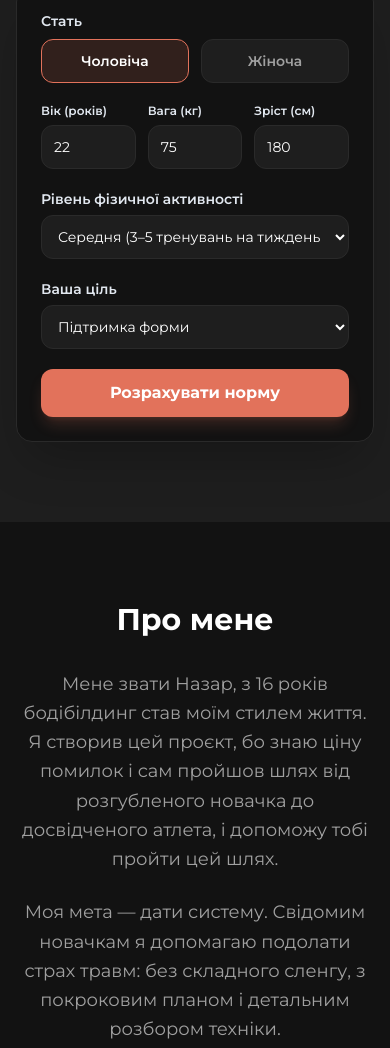
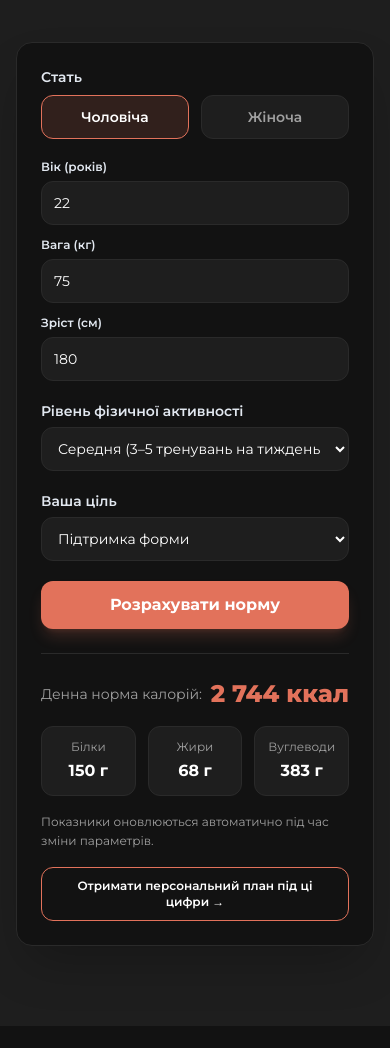
Before and after one commit to Nazar-Chepil/nazar-coaching, a plain HTML site: page index.html in a window 390 px wide. Shown: the part 2574-3622 px from the top of the page. Drawn offline with nearby package versions, Linux system fonts and the light colour scheme; some packages are replaced by stand-ins of ours; a script that the page names is missing.

Commit message:
Додано калькулятор БЖУ

```diff
--- /dev/null
+++ b/assets/js/calculator.js
@@ -0,0 +1,278 @@
+(() => {
+  "use strict";
+
+  // 1. КОНФІГУРАЦІЯ ОБМЕЖЕНЬ (Defensive Bounds)
+  const INPUT_RULES = {
+    age: {
+      min: 14,
+      max: 90,
+      integerOnly: true,
+      emptyMsg: "Вкажіть ваш вік.",
+      rangeMsg: "Вік має бути від 14 до 90 років.",
+      intMsg: "Введіть ціле число років.",
+    },
+    weight: {
+      min: 35,
+      max: 220,
+      integerOnly: false,
+      emptyMsg: "Вкажіть вашу вагу.",
+      rangeMsg: "Вага має бути від 35 до 220 кг.",
+      intMsg: "",
+    },
+    height: {
+      min: 130,
+      max: 230,
+      integerOnly: true,
+      emptyMsg: "Вкажіть ваш зріст.",
+      rangeMsg: "Зріст має бути від 130 до 230 см.",
+      intMsg: "Введіть ціле число в см.",
+    },
+  };
+
+  // Білі списки для захисту від підміни значень через DevTools
+  const ALLOWED_GENDERS = new Set(["male", "female"]);
+  const ALLOWED_ACTIVITIES = new Set([1.2, 1.375, 1.55, 1.725]);
+  const GOAL_FACTORS = {
+    cut: 0.85,
+    maintain: 1.0,
+    bulk: 1.15,
+  };
+
+  // 2. ПОШУК DOM-ЕЛЕМЕНТІВ
+  const dom = {
+    form: document.getElementById("bjuForm"),
+    genderRadios: document.querySelectorAll('input[name="gender"]'),
+    age: document.getElementById("bjuAge"),
+    weight: document.getElementById("bjuWeight"),
+    height: document.getElementById("bjuHeight"),
+    activity: document.getElementById("bjuActivity"),
+    goal: document.getElementById("bjuGoal"),
+    errGender: document.getElementById("bjuGenderError"),
+    errAge: document.getElementById("bjuAgeError"),
+    errWeight: document.getElementById("bjuWeightError"),
+    errHeight: document.getElementById("bjuHeightError"),
+    errActivity: document.getElementById("bjuActivityError"),
+    errGoal: document.getElementById("bjuGoalError"),
+    resCalories: document.getElementById("resCalories"),
+    resProtein: document.getElementById("resProtein"),
+    resFats: document.getElementById("resFats"),
+    resCarbs: document.getElementById("resCarbs"),
+    statusMsg: document.getElementById("bjuStatusMessage"),
+  };
+
+  // Fail-Safe перевірка: якщо якийсь елемент видалено з HTML — тихо виходимо без падіння
+  const hasMissingNodes =
+    !dom.form ||
+    dom.genderRadios.length === 0 ||
+    !dom.age ||
+    !dom.weight ||
+    !dom.height ||
+    !dom.activity ||
+    !dom.goal ||
+    !dom.errGender ||
+    !dom.errAge ||
+    !dom.errWeight ||
+    !dom.errHeight ||
+    !dom.errActivity ||
+    !dom.errGoal ||
+    !dom.resCalories ||
+    !dom.resProtein ||
+    !dom.resFats ||
+    !dom.resCarbs ||
+    !dom.statusMsg;
+
+  if (hasMissingNodes) {
+    console.warn(
+      "[BJU Calculator]: Один або кілька DOM-елементів не знайдено.",
+    );
+    return;
+  }
+
+  // 3. КЕРУВАННЯ UI-СТАНАМИ ПОМИЛОК
+  function toggleInputError(inputEl, errorEl, message) {
+    if (message) {
+      inputEl.classList.remove(
+        "border-brand-elevated",
+        "focus:border-brand-terracotta",
+      );
+      inputEl.classList.add("border-red-500", "focus:border-red-500");
+      inputEl.setAttribute("aria-invalid", "true");
+      errorEl.textContent = message;
+      errorEl.classList.remove("hidden");
+    } else {
+      inputEl.classList.remove("border-red-500", "focus:border-red-500");
+      inputEl.classList.add(
+        "border-brand-elevated",
+        "focus:border-brand-terracotta",
+      );
+      inputEl.setAttribute("aria-invalid", "false");
+      errorEl.textContent = "";
+      errorEl.classList.add("hidden");
+    }
+  }
+
+  function showBlockError(errorEl, message) {
+    if (message) {
+      errorEl.textContent = message;
+      errorEl.classList.remove("hidden");
+    } else {
+      errorEl.textContent = "";
+      errorEl.classList.add("hidden");
+    }
+  }
+
+  // Скидання цифр у безпечний стан при некоректному введенні (захист від NaN / мінусів)
+  function renderSafeFallback(warningText) {
+    dom.resCalories.textContent = "0 ккал";
+    dom.resProtein.textContent = "0 г";
+    dom.resFats.textContent = "0 г";
+    dom.resCarbs.textContent = "0 г";
+    dom.statusMsg.textContent = warningText;
+    dom.statusMsg.classList.remove("text-brand-muted");
+    dom.statusMsg.classList.add("text-red-400");
+  }
+
+  // 4. ВАЛІДАЦІЯ КОЖНОГО ТИПУ ВХІДНИХ ДАНИХ
+  function validateNumericInput(inputEl, errorEl, rule) {
+    const rawValue = inputEl.value.trim();
+
+    // Перевірка на порожній рядок (інакше Number("") дасть 0)
+    if (rawValue === "") {
+      toggleInputError(inputEl, errorEl, rule.emptyMsg);
+      return null;
+    }
+
+    const parsed = Number(rawValue);
+
+    // Перевірка на NaN та Infinity
+    if (Number.isNaN(parsed) || !Number.isFinite(parsed)) {
+      toggleInputError(inputEl, errorEl, "Введіть коректне число.");
+      return null;
+    }
+
+    // Перевірка на ціле число (для віку та зросту)
+    if (rule.integerOnly && !Number.isInteger(parsed)) {
+      toggleInputError(inputEl, errorEl, rule.intMsg);
+      return null;
+    }
+
+    // Перевірка меж [min; max] (відсікає від'ємні, нуль і надвеликі числа)
+    if (parsed < rule.min || parsed > rule.max) {
+      toggleInputError(inputEl, errorEl, rule.rangeMsg);
+      return null;
+    }
+
+    toggleInputError(inputEl, errorEl, null);
+    return parsed;
+  }
+
+  function getValidatedGender() {
+    const checkedRadio = Array.from(dom.genderRadios).find(
+      (radio) => radio.checked,
+    );
+    if (!checkedRadio || !ALLOWED_GENDERS.has(checkedRadio.value)) {
+      showBlockError(dom.errGender, "Оберіть стать зі списку.");
+      return null;
+    }
+    showBlockError(dom.errGender, null);
+    return checkedRadio.value;
+  }
+
+  // 5. ОСНОВНА БІЗНЕС-ЛОГІКА РОЗРАХУНКУ
+  function updateCalculator() {
+    const gender = getValidatedGender();
+    const age = validateNumericInput(dom.age, dom.errAge, INPUT_RULES.age);
+    const weight = validateNumericInput(
+      dom.weight,
+      dom.errWeight,
+      INPUT_RULES.weight,
+    );
+    const height = validateNumericInput(
+      dom.height,
+      dom.errHeight,
+      INPUT_RULES.height,
+    );
+
+    const activity = Number(dom.activity.value);
+    const isActivityValid = ALLOWED_ACTIVITIES.has(activity);
+    toggleInputError(
+      dom.activity,
+      dom.errActivity,
+      isActivityValid ? null : "Оберіть коректний рівень активності.",
+    );
+
+    const goal = dom.goal.value;
+    const isGoalValid = Object.prototype.hasOwnProperty.call(
+      GOAL_FACTORS,
+      goal,
+    );
+    toggleInputError(
+      dom.goal,
+      dom.errGoal,
+      isGoalValid ? null : "Оберіть коректну ціль.",
+    );
+
+    // Якщо хоча б одне поле невалідне — обчислення не виконуються
+    if (
+      gender === null ||
+      age === null ||
+      weight === null ||
+      height === null ||
+      !isActivityValid ||
+      !isGoalValid
+    ) {
+      renderSafeFallback(
+        "Виправте виділені червоним поля для розрахунку норми.",
+      );
+      return;
+    }
+
+    // Формула Міффліна — Сан-Жеора (Mifflin-St Jeor)
+    const genderConstant = gender === "male" ? 5 : -161;
+    const bmr = 10 * weight + 6.25 * height - 5 * age + genderConstant;
+    const tdee = bmr * activity;
+    const finalCalories = Math.max(1200, Math.round(tdee * GOAL_FACTORS[goal]));
+
+    // Розрахунок макронутрієнтів (БЖВ)
+    const proteinMultiplier = goal === "cut" ? 2.2 : 2.0;
+    const protein = Math.round(weight * proteinMultiplier);
+    const fats = Math.round(weight * 0.9);
+    const remainingCalories = Math.max(
+      160,
+      finalCalories - (protein * 4 + fats * 9),
+    );
+    const carbs = Math.round(remainingCalories / 4);
+
+    // Безпечне оновлення інтерфейсу через textContent
+    dom.resCalories.textContent = `${finalCalories.toLocaleString("uk-UA")} ккал`;
+    dom.resProtein.textContent = `${protein} г`;
+    dom.resFats.textContent = `${fats} г`;
+    dom.resCarbs.textContent = `${carbs} г`;
+
+    dom.statusMsg.textContent =
+      "Показники оновлюються автоматично під час зміни параметрів.";
+    dom.statusMsg.classList.remove("text-red-400");
+    dom.statusMsg.classList.add("text-brand-muted");
+  }
+
+  // 6. ПІДПИСКА НА ПОДІЇ (Live UX + захист від перезавантаження по submit)
+  [dom.age, dom.weight, dom.height].forEach((inputEl) => {
+    inputEl.addEventListener("input", updateCalculator);
+  });
+
+  [dom.activity, dom.goal].forEach((selectEl) => {
+    selectEl.addEventListener("change", updateCalculator);
+  });
+
+  dom.genderRadios.forEach((radio) => {
+    radio.addEventListener("change", updateCalculator);
+  });
+
+  dom.form.addEventListener("submit", (event) => {
+    event.preventDefault();
+    updateCalculator();
+  });
+
+  // Початковий розрахунок при відкритті сторінки
+  updateCalculator();
+})();
--- a/index.html
+++ b/index.html
@@ -190,7 +190,6 @@
               Натуральний фітнес-коучинг. Тільки наука, дисципліна та ваш
               результат.
             </h1>
-            <!-- Ось цей блок просто додається між h1 та p -->
             <div
               class="text-xl md:text-2xl font-bold text-brand-terracotta mb-6 min-h-[32px]"
             >
@@ -289,7 +288,7 @@
         </div>
       </section>
 
-      <!-- Відновлений Блок "Калькулятор БЖУ" -->
+      <!-- Оновлений Блок "Калькулятор БЖУ" з трирівневим захистом Edge Cases -->
       <section id="calculator" class="bg-brand-surface py-20 md:py-28">
         <div class="max-w-7xl mx-auto px-4 sm:px-6 lg:px-8">
           <div
@@ -301,16 +300,16 @@
               </h2>
               <p class="text-brand-muted text-lg">
                 Дізнайтеся орієнтовну кількість калорій та макронутрієнтів для
-                підтримки вашого організму
+                досягнення вашої цілі з миттєвим перерахунком.
               </p>
               <ul class="space-y-4 text-lg">
                 <li class="flex items-center gap-3">
                   <i class="fa-solid fa-check text-brand-terracotta"></i>
-                  Враховує ваш вік, зріст та вагу
+                  Враховує ваш вік, зріст, вагу та активність
                 </li>
                 <li class="flex items-center gap-3">
                   <i class="fa-solid fa-check text-brand-terracotta"></i>
-                  Базується на сучасних формулах (Mifflin-St Jeor)
+                  Базується на науковій формулі Mifflin-St Jeor
                 </li>
               </ul>
             </div>
@@ -319,13 +318,17 @@
             <div
               class="w-full p-6 sm:p-8 bg-brand-main border border-brand-elevated rounded-2xl shadow-2xl"
             >
-              <form id="bjuForm" class="space-y-5">
+              <form id="bjuForm" novalidate class="space-y-5">
                 <!-- Стать -->
                 <div>
                   <span class="block text-sm font-semibold text-slate-200 mb-2"
                     >Стать</span
                   >
-                  <div class="grid grid-cols-2 gap-3">
+                  <div
+                    class="grid grid-cols-2 gap-3"
+                    role="radiogroup"
+                    aria-label="Стать"
+                  >
                     <label class="cursor-pointer">
                       <input
                         type="radio"
@@ -354,10 +357,15 @@
                       </div>
                     </label>
                   </div>
+                  <p
+                    id="bjuGenderError"
+                    class="hidden mt-1.5 text-xs text-red-400"
+                    role="alert"
+                  ></p>
                 </div>
 
-                <!-- Вік, Вага, Зріст -->
-                <div class="grid grid-cols-3 gap-3">
+                <!-- Вік, Вага, Зріст (адаптивно 1 колонка на 320px, 3 колонки від sm) -->
+                <div class="grid grid-cols-1 sm:grid-cols-3 gap-3">
                   <div>
                     <label
                       for="bjuAge"
@@ -369,11 +377,20 @@
                       id="bjuAge"
                       min="14"
                       max="90"
+                      step="1"
                       value="22"
                       required
-                      class="w-full h-11 px-3 rounded-xl bg-brand-surface border border-brand-elevated text-white text-sm focus:outline-none focus:border-brand-terracotta"
+                      aria-describedby="bjuAgeError"
+                      aria-invalid="false"
+                      class="w-full h-11 px-3 rounded-xl bg-brand-surface border border-brand-elevated text-white text-sm transition-colors focus:outline-none focus:border-brand-terracotta"
                     />
+                    <p
+                      id="bjuAgeError"
+                      class="hidden mt-1 text-xs text-red-400 leading-tight"
+                      role="alert"
+                    ></p>
                   </div>
+
                   <div>
                     <label
                       for="bjuWeight"
@@ -385,11 +402,20 @@
                       id="bjuWeight"
                       min="35"
                       max="220"
+                      step="0.5"
                       value="75"
                       required
-                      class="w-full h-11 px-3 rounded-xl bg-brand-surface border border-brand-elevated text-white text-sm focus:outline-none focus:border-brand-terracotta"
+                      aria-describedby="bjuWeightError"
+                      aria-invalid="false"
+                      class="w-full h-11 px-3 rounded-xl bg-brand-surface border border-brand-elevated text-white text-sm transition-colors focus:outline-none focus:border-brand-terracotta"
                     />
+                    <p
+                      id="bjuWeightError"
+                      class="hidden mt-1 text-xs text-red-400 leading-tight"
+                      role="alert"
+                    ></p>
                   </div>
+
                   <div>
                     <label
                       for="bjuHeight"
@@ -401,10 +427,18 @@
                       id="bjuHeight"
                       min="130"
                       max="230"
+                      step="1"
                       value="180"
                       required
-                      class="w-full h-11 px-3 rounded-xl bg-brand-surface border border-brand-elevated text-white text-sm focus:outline-none focus:border-brand-terracotta"
+                      aria-describedby="bjuHeightError"
+                      aria-invalid="false"
+                      class="w-full h-11 px-3 rounded-xl bg-brand-surface border border-brand-elevated text-white text-sm transition-colors focus:outline-none focus:border-brand-terracotta"
                     />
+                    <p
+                      id="bjuHeightError"
+                      class="hidden mt-1 text-xs text-red-400 leading-tight"
+                      role="alert"
+                    ></p>
                   </div>
                 </div>
 
@@ -417,7 +451,9 @@
                   >
                   <select
                     id="bjuActivity"
-                    class="w-full h-11 px-3 rounded-xl bg-brand-surface border border-brand-elevated text-white text-sm focus:outline-none focus:border-brand-terracotta"
+                    aria-describedby="bjuActivityError"
+                    aria-invalid="false"
+                    class="w-full h-11 px-3 rounded-xl bg-brand-surface border border-brand-elevated text-white text-sm transition-colors focus:outline-none focus:border-brand-terracotta"
                   >
                     <option value="1.2">
                       Мінімальна (сидячий спосіб життя)
@@ -432,6 +468,11 @@
                       Висока (6–7 інтенсивних тренувань)
                     </option>
                   </select>
+                  <p
+                    id="bjuActivityError"
+                    class="hidden mt-1.5 text-xs text-red-400"
+                    role="alert"
+                  ></p>
                 </div>
 
                 <!-- Ціль -->
@@ -443,12 +484,19 @@
                   >
                   <select
                     id="bjuGoal"
-                    class="w-full h-11 px-3 rounded-xl bg-brand-surface border border-brand-elevated text-white text-sm focus:outline-none focus:border-brand-terracotta"
+                    aria-describedby="bjuGoalError"
+                    aria-invalid="false"
+                    class="w-full h-11 px-3 rounded-xl bg-brand-surface border border-brand-elevated text-white text-sm transition-colors focus:outline-none focus:border-brand-terracotta"
                   >
                     <option value="cut">Жироспалення (дефіцит -15%)</option>
                     <option value="maintain" selected>Підтримка форми</option>
                     <option value="bulk">Набір м'язової маси (+15%)</option>
                   </select>
+                  <p
+                    id="bjuGoalError"
+                    class="hidden mt-1.5 text-xs text-red-400"
+                    role="alert"
+                  ></p>
                 </div>
 
                 <button
@@ -459,19 +507,19 @@
                 </button>
               </form>
 
-              <!-- Результат розрахунку -->
+              <!-- Результат розрахунку (одразу видимий для live-перерахунку) -->
               <div
                 id="bjuResult"
-                class="hidden mt-6 pt-6 border-t border-brand-elevated space-y-4"
-              >
-                <div class="flex items-center justify-between">
+                class="mt-6 pt-6 border-t border-brand-elevated space-y-4"
+              >
+                <div class="flex items-center justify-between gap-2">
                   <span class="text-sm text-brand-muted"
                     >Денна норма калорій:</span
                   >
                   <span
                     id="resCalories"
                     class="text-2xl font-extrabold text-brand-terracotta"
-                    >2650 ккал</span
+                    >2 744 ккал</span
                   >
                 </div>
                 <div class="grid grid-cols-3 gap-3 text-center">
@@ -488,7 +536,7 @@
                   >
                     <div class="text-xs text-brand-muted mb-1">Жири</div>
                     <div id="resFats" class="text-base font-bold text-white">
-                      74 г
+                      68 г
                     </div>
                   </div>
                   <div
@@ -496,10 +544,16 @@
                   >
                     <div class="text-xs text-brand-muted mb-1">Вуглеводи</div>
                     <div id="resCarbs" class="text-base font-bold text-white">
-                      346 г
+                      383 г
                     </div>
                   </div>
                 </div>
+                <p
+                  id="bjuStatusMessage"
+                  class="text-xs text-brand-muted leading-relaxed"
+                >
+                  Показники оновлюються автоматично під час зміни параметрів.
+                </p>
                 <button
                   type="button"
                   data-open-booking="Персональний розбір раціону за БЖУ"
@@ -1585,7 +1639,7 @@
     <script src="https://cdn.jsdelivr.net/npm/@fancyapps/ui@5.0/dist/fancybox/fancybox.umd.js"></script>
     <script src="https://cdn.jsdelivr.net/npm/typed.js@2.0.12"></script>
     <script src="assets/js/plugins.js"></script>
-
     <script src="assets/js/validation.js"></script>
+    <script src="assets/js/calculator.js"></script>
   </body>
 </html>
```
